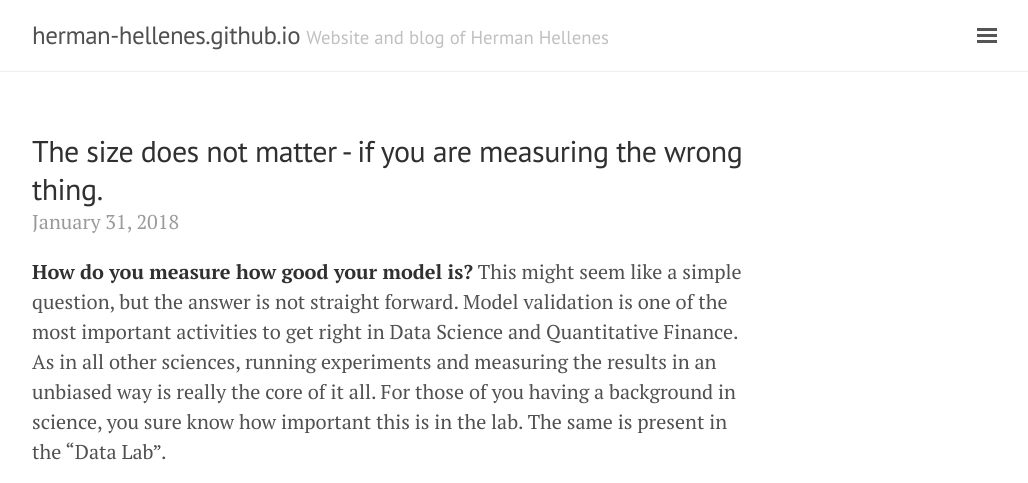
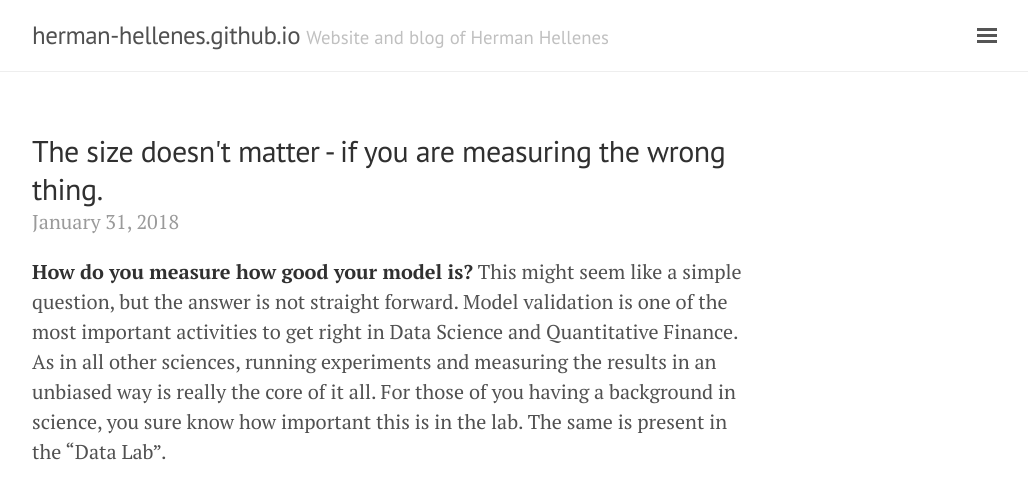
Before and after one commit to herman-hellenes/herman-hellenes.github.io, a Jekyll site: the page built from _posts/2018-01-31-measuring.md, in a window 1280 px wide and 900 px high, cut to the strip 0-483 px from the top of the window. Shown: the whole strip, without its empty margins (248-1276 px from the left). Built offline with Jekyll 4.4.1, drawn with Linux system fonts in a browser that asks for light colours; nearby versions of some CDN libraries; comment, search, counter and statistics services are not loaded.

Commit message:
Update 2018-01-31-measuring.md

```diff
--- a/_posts/2018-01-31-measuring.md
+++ b/_posts/2018-01-31-measuring.md
@@ -1,6 +1,6 @@
 ---
 layout: post
-title: "The size does not matter - if you are measuring the wrong thing."
+title: "The size doesn't matter - if you are measuring the wrong thing."
 date: 2018-01-31
 comments: true
 mathjax: true
```
